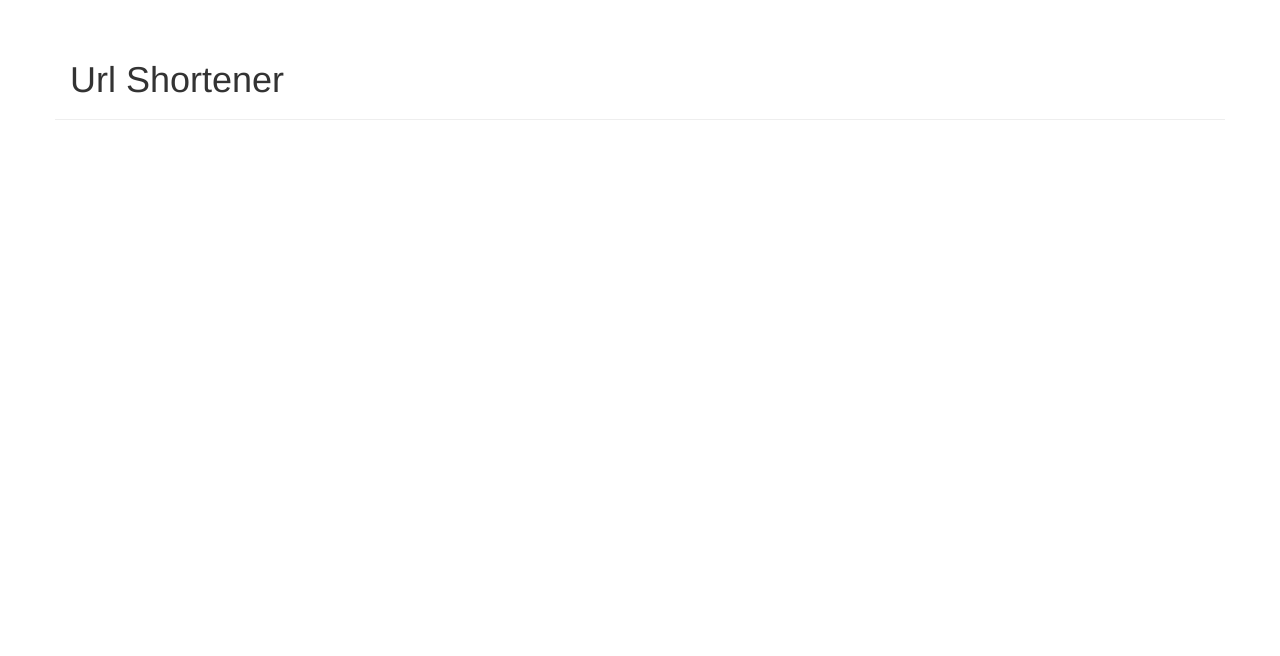
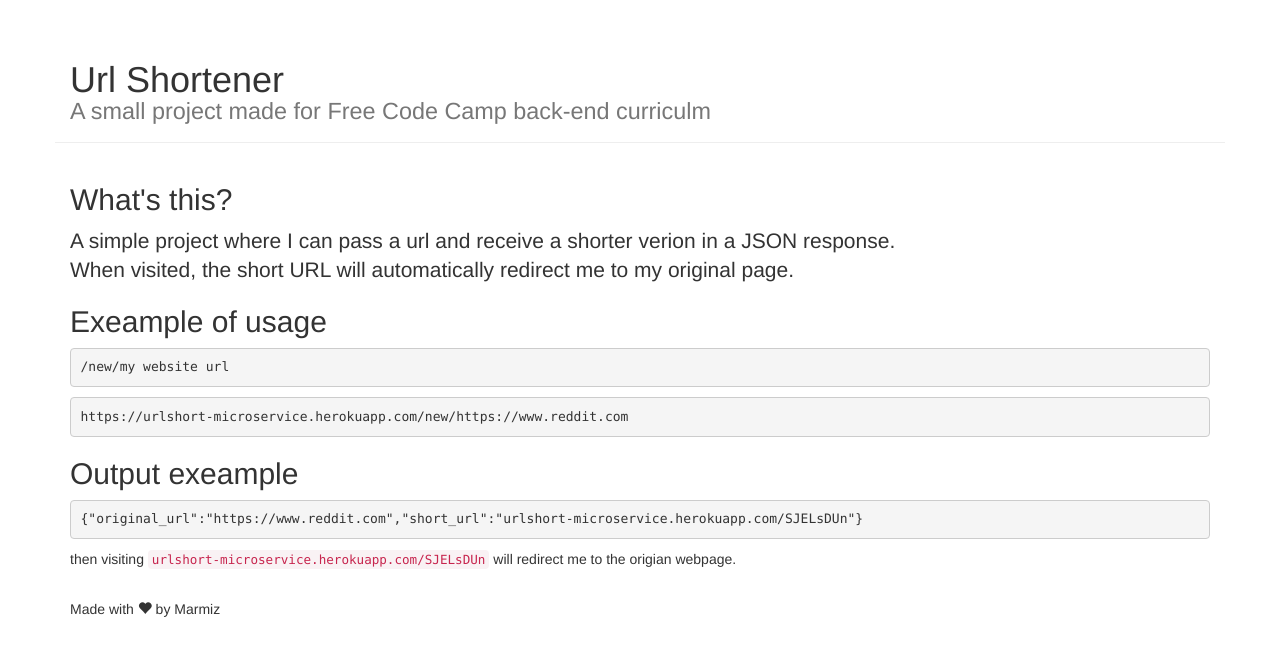
Before and after one commit to Marmiz/url-shortener, a website: page public/index.html in a window 1280 px wide. Drawn offline with nearby package versions, Linux system fonts and the light colour scheme.

Commit message:
radme and polish html

```diff
--- a/public/index.html
+++ b/public/index.html
@@ -7,8 +7,31 @@
 
 <body>
     <div class="page-header container">
-        <h1>Url Shortener</h1>
+        <h1>Url Shortener</br>
+        <small>A small project made for Free Code Camp back-end curriculm</small></h1>
+    </div>
 
+    <div class="container">
+        <h2>What's this?</h2>
+        <p class="lead">
+            A simple project where I can pass a url and receive a shorter verion in a JSON response.<br>
+            When visited, the short URL will automatically redirect me to my original page.
+        </p>
+
+        <h2>Exeample of usage</h2>
+        <pre>/new/my website url</pre>
+        <pre>https://urlshort-microservice.herokuapp.com/new/https://www.reddit.com</pre>
+
+        <h2>Output exeample</h2>
+        <pre>{"original_url":"https://www.reddit.com","short_url":"urlshort-microservice.herokuapp.com/SJELsDUn"}</pre>
+        <p> then visiting <code>urlshort-microservice.herokuapp.com/SJELsDUn</code> will redirect
+        me to the origian webpage.
+        </p>
     </div>
-    <!--/page header container-->
+
+    <div class="container" style="padding-top: 20px">
+        <p>Made with <span class="glyphicon glyphicon-heart" aria-hidden="true"></span> by Marmiz</p>
+    </div>
+
+
 </body>
```
Also changed, not shown: README.md (added), 1 other file.
